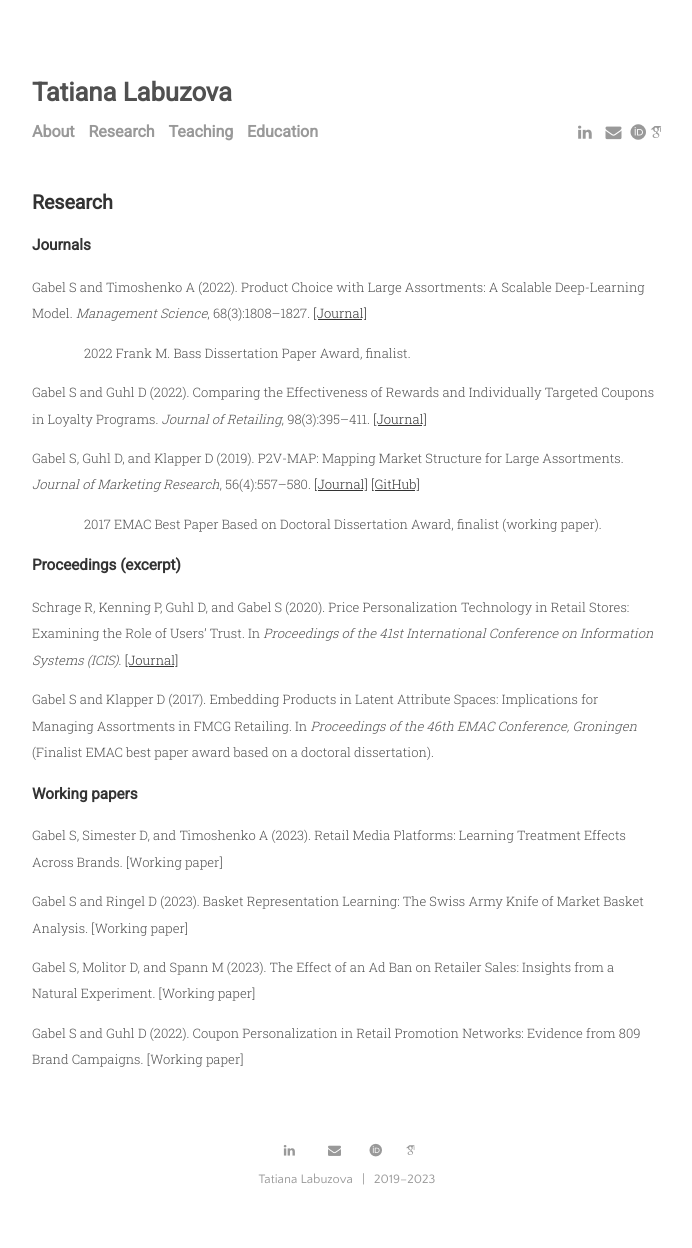
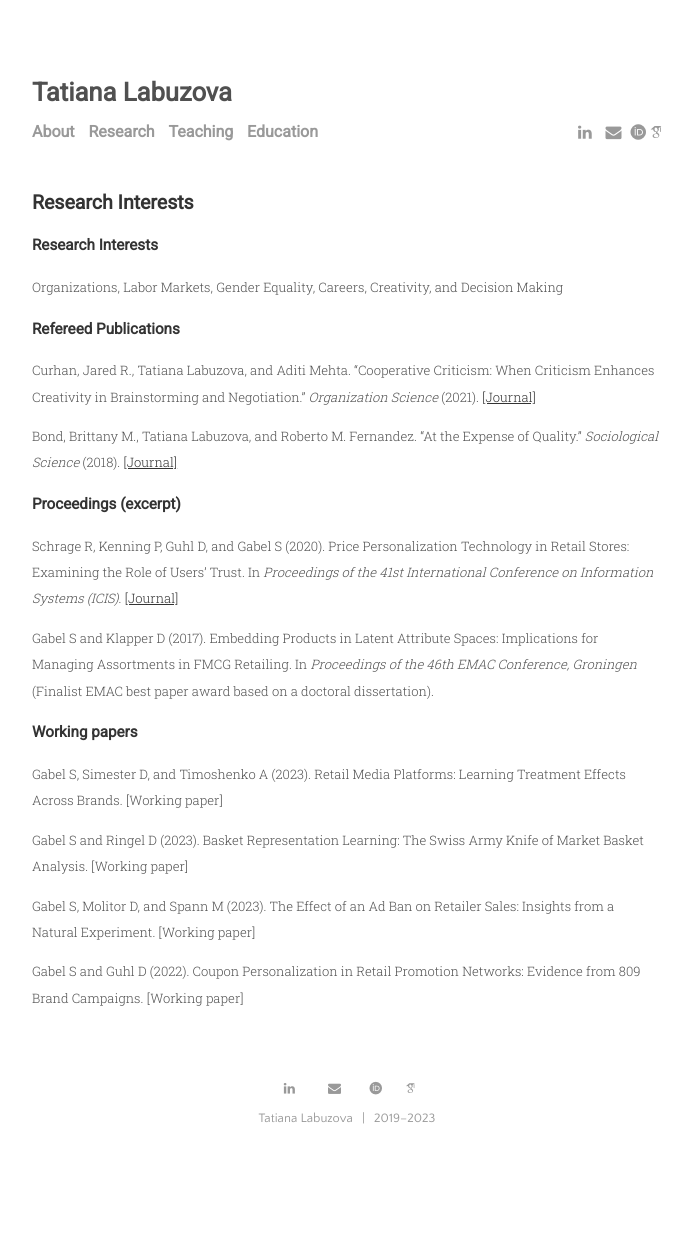
Before and after one commit to tatianalabuzova/tatianalabuzova.github.io, a Jekyll site: the page built from menu/research.md, in a window 1280 px wide. Shown: the whole page, without its empty margins (293-985 px from the left). Built offline with Jekyll 4.4.1, drawn with Linux system fonts in a browser that asks for light colours; some web fonts are replaced; our own code applies the rules of GitHub Pages for plain Markdown files; after the commit the page ends 1187 px from its top, so only the background shows below that.

Commit message:
Update research.md

```diff
--- a/menu/research.md
+++ b/menu/research.md
@@ -1,21 +1,16 @@
 ---
 layout: page
-title: Research
 ---
 
 
-### Journals
+### Research Interests
+Organizations, Labor Markets, Gender Equality, Careers, Creativity, and Decision Making
 
-Gabel S and Timoshenko A (2022). Product Choice with Large Assortments: A Scalable Deep-Learning Model. _Management Science_, 68(3):1808–1827. [[Journal]](https://doi.org/10.1287/mnsc.2021.3969)
+### Refereed Publications
 
-&emsp;&emsp;&emsp;&emsp;2022 Frank M. Bass Dissertation Paper Award, finalist.
+Curhan, Jared R., Tatiana Labuzova, and Aditi Mehta. "Cooperative Criticism: When Criticism Enhances Creativity in Brainstorming and Negotiation." _Organization Science_ (2021). [[Journal]](https://doi.org/10.1287/orsc.2020.1420)
 
-Gabel S and Guhl D (2022). Comparing the Effectiveness of Rewards and Individually Targeted Coupons in Loyalty Programs. _Journal of Retailing_, 98(3):395–411. [[Journal]](https://doi.org/10.1016/j.jretai.2021.08.001)
-
-Gabel S, Guhl D, and Klapper D (2019). P2V-MAP: Mapping Market Structure for Large Assortments. _Journal of Marketing Research_, 56(4):557–580. [[Journal]](https://doi.org/10.1177%2F0022243719833631) [[GitHub]](https://github.com/sbstn-gbl/p2v-map)
-
-&emsp;&emsp;&emsp;&emsp;2017 EMAC Best Paper Based on Doctoral Dissertation Award, finalist (working paper).
-
+Bond, Brittany M., Tatiana Labuzova, and Roberto M. Fernandez. "At the Expense of Quality." _Sociological Science_ (2018). [[Journal]](https://doi.org/10.15195/v5.a17)
 
 ### Proceedings (excerpt)
 
```
